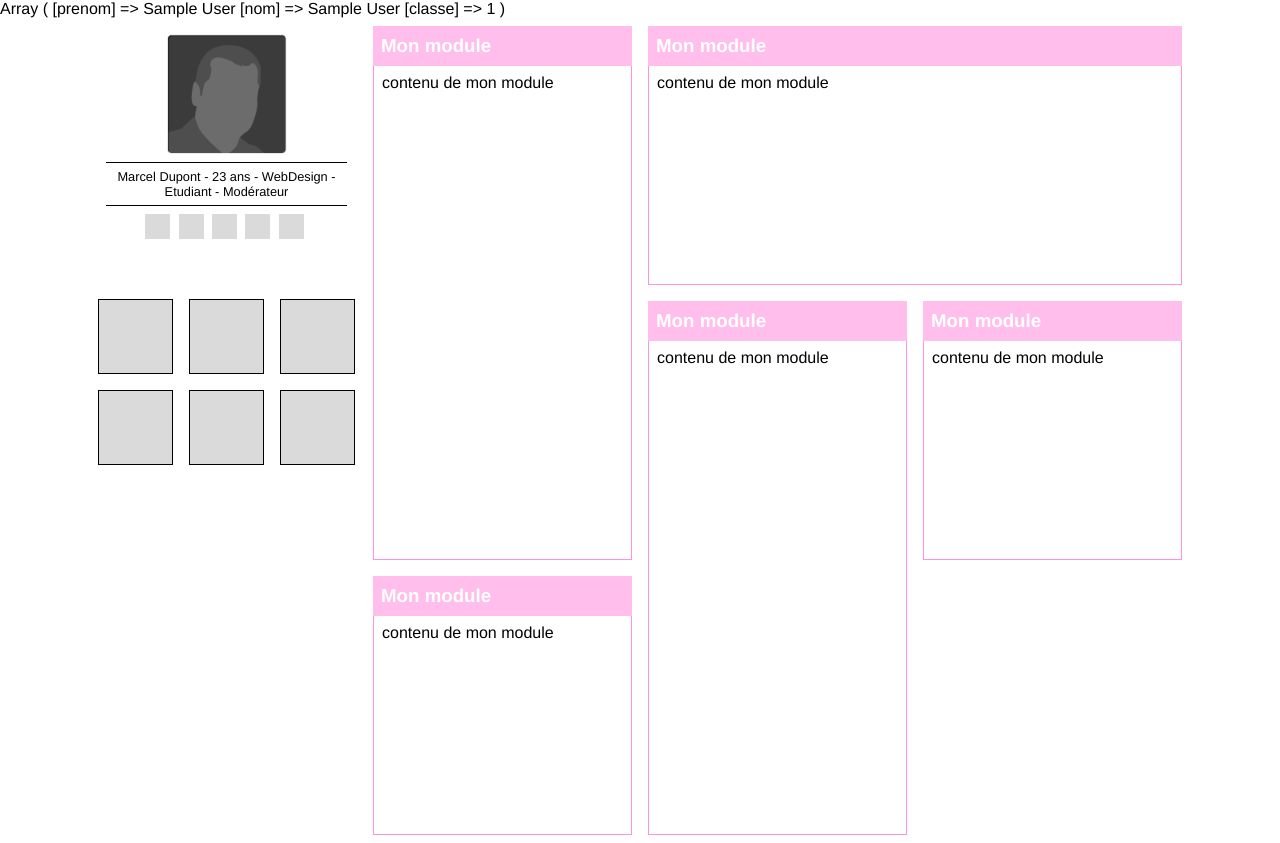
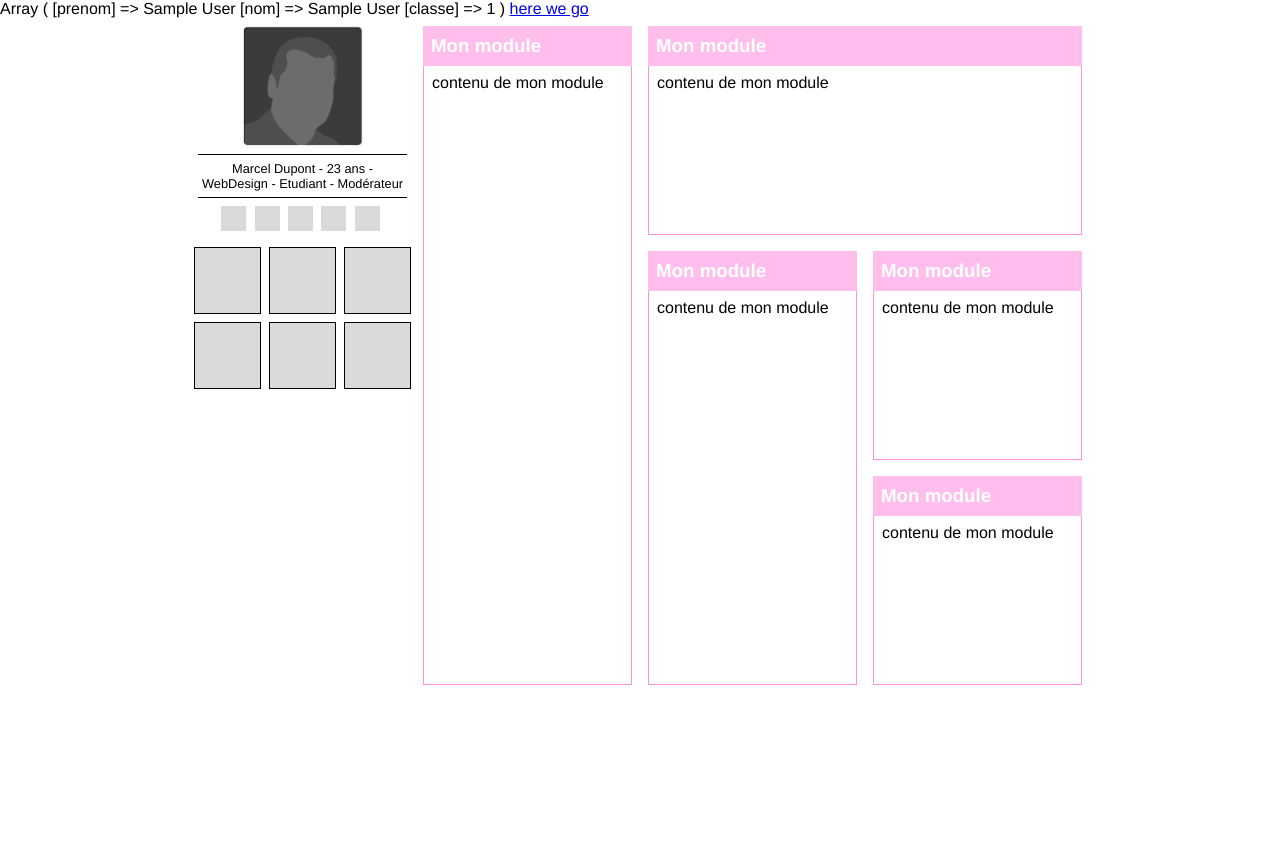
Before and after one commit to Ctrl-X/intranet, a PHP site: page / in a window 1280 px wide. After the commit the page ends 685 px from the top, so only its background shows below. Run offline with PHP 8.4, Linux system fonts and the light colour scheme; the visitor is signed in with stand-in values (Sample User, id 1); data that the repository does not hold is empty.

Commit message:
modification css (1100px -> 900px)

```diff
--- a/Brain.php
+++ b/Brain.php
@@ -385,7 +385,7 @@
 						'newpass'	=> $newPass
 					)
 				))
-					return $this->mysqlQuery("UPDATE `utilisateur` SET `pass` = '$newPass' WHERE `email` = '$userEmail'");
+					return $this->mysqlQuery("UPDATE `utilisateur` SET `pass` = '" . md5($newPass) . "' WHERE `email` = '$userEmail'");
 				else
 					return false;
 			}
@@ -402,8 +402,8 @@
 				'y', 'z', 'A', 'B', 'C', 'D', 'E', 'F',
 				'G', 'H', 'I', 'J', 'K', 'L', 'M', 'N',
 				'O', 'P', 'Q', 'R', 'S', 'T', 'U', 'V',
-				'W', 'X', 'Y', 'Z', '1', '2', '3', '4',
-				'5', '6', '7', '8', '9'
+				'W', 'X', 'Y', 'Z', '0', '1', '2', '3',
+				'4', '5', '6', '7', '8', '9'
 			);
 
 			$newPass = '';
--- a/css/main.css
+++ b/css/main.css
@@ -17,12 +17,12 @@ input[type="submit"], input.submit {}
 .clear { clear:both; }
 
 div#container {
-	width:1100px;
+	width:900px;
 	margin:auto;
 }
 
 #leftcolumn {
-	width:275px;
+	width:225px;
 	float:left;
 }
 
@@ -44,24 +44,23 @@ div#container {
 	line-height:40px;
 }
 
-.tile._1x1 { width:259px; height:259px; }
-.tile._1x2 { width:259px; height:534px; }
-.tile._1x3 { width:259px; height:809px; }
-.tile._2x1 { width:534px; height:259px; }
-.tile._2x2 { width:534px; height:534px; }
-.tile._2x3 { width:534px; height:809px; }
-.tile._3x1 { width:809px; height:259px; }
-.tile._3x2 { width:809px; height:534px; }
-.tile._3x3 { width:809px; height:809px; }
+.tile._1x1 { width:209px; height:209px; }
+.tile._1x2 { width:209px; height:434px; }
+.tile._1x3 { width:209px; height:659px; }
+.tile._2x1 { width:434px; height:209px; }
+.tile._2x2 { width:434px; height:434px; }
+.tile._2x3 { width:434px; height:659px; }
+.tile._3x1 { width:659px; height:209px; }
+.tile._3x2 { width:659px; height:434px; }
+.tile._3x3 { width:659px; height:659px; }
 
-.tile._1x1 .content, .tile._2x1 .content, .tile._3x1 .content { height:202px; }
-.tile._1x2 .content, .tile._2x2 .content, .tile._3x2 .content { height:477px; }
-.tile._1x3 .content, .tile._2x3 .content, .tile._3x3 .content { height:752px; }
+.tile._1x1 .content, .tile._2x1 .content, .tile._3x1 .content { height:152px; }
+.tile._1x2 .content, .tile._2x2 .content, .tile._3x2 .content { height:377px; }
+.tile._1x3 .content, .tile._2x3 .content, .tile._3x3 .content { height:602px; }
 
 #leftcolumn .profil {
-	padding:8px;
-	height:241px;
-	width:241px;
+	height:209px;
+	width:209px;
 	text-align:center;
 }
 #leftcolumn .profil .infos {
@@ -73,7 +72,6 @@ div#container {
 }
 #leftcolumn .profil .links {
 	margin:auto;
-	width:220px;
 }
 #leftcolumn .profil .links li {
 	display:inline-block;
@@ -82,15 +80,15 @@ div#container {
 
 #leftcolumn .menu li {
 	border:1px solid #000;
-	margin:8px;
-	width:73px;
-	height:73px;
+	margin:4px;
+	width:65px;
+	height:65px;
 	float:left;
 	background-color:#dadada;
 }
 
 #maincolumn {
-	width:825px;
+	width:675px;
 	float:left;
 }
 #maincolumn .tile {
--- a/index.php
+++ b/index.php
@@ -32,6 +32,10 @@
 			}, function(result){
 				// $("body").append(result);
 			});
+
+			$(document).ready(function(){
+				Brain.confirm("#confirm", "u sure ??");
+			});
 		</script>
 	</head>
 	<body>
@@ -42,6 +46,7 @@
 			// $Brain->getClasseSelect();
 			// $Brain->printModule();
 		?>
+		<a id="confirm" href="http://google.com">here we go</a>
 		<div id="container">
 			<div id="leftcolumn">
 
@@ -73,8 +78,7 @@
 			</div>
 
 			<div id="maincolumn">
-
-				<div class="tile _1x2">
+				<div class="tile _1x3">
 					<h3>Mon module</h3>
 					<div class="content">
 						contenu de mon module
--- a/lib/Brain.js
+++ b/lib/Brain.js
@@ -35,9 +35,38 @@ var Brain =
 			result = $.parseJSON(result);
 			done(result);
 		});
+	},
+
+	// TODO		: confirmer une action
+	// TOFIX	: ne marche que sur les liens
+	confirm : function(selector, message)
+	{
+		$(selector).click(function(event){
+			if(confirm(message))
+				location.href = $(this).attr("href");
+
+			event.stopPropagation();
+			event.preventDefault();
+			return false;
+		});
+	},
+
+	lostPass : function(email)
+	{
+		$.ajax(
+		{
+			type: "POST",
+			url: "Brain.php",
+			data: { "MODULE" : "Brain", "ACTION" : "lostPass", "email" : email }
+
+		}).done(function(result)
+		{
+			// result = $.parseJSON(result);
+			done(result);
+		});
 	}
 };
 
 $(document).ready(function(){
-	Brain.init();
+	// Brain.init();
 });
```
Also changed, not shown: 5 other files.
